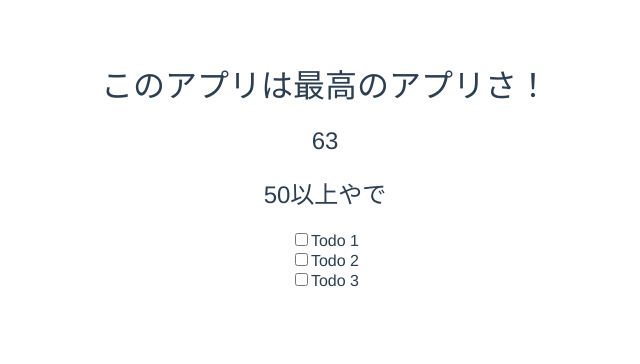
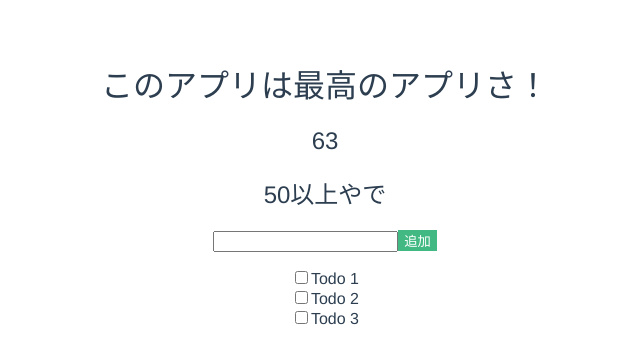
Before and after one commit to gatchan0807/vue-workshop-in-zigexn, a Vue app: page / in a window 1280 px wide. Shown: the top 364 px of the page, without its empty margins (315-955 px from the left). Built offline with nearby package versions, Linux system fonts and the light colour scheme.

Commit message:
フォームの追加とボタンのデザインの修正

```diff
--- a/src/components/HelloWorld.vue
+++ b/src/components/HelloWorld.vue
@@ -4,6 +4,11 @@
     <h2>{{ randomNumber }}</h2>
     <h2 v-if="randomNumber >= 50">50以上やで</h2>
     <h2 v-if="randomNumber < 50">50より小さいで</h2>
+
+    <form onsubmit="return false;">
+      <input type="text">
+      <button type="submit">追加</button>
+    </form>
 
     <ul>
       <li v-for="todo in todos" v-bind:key="todo.contents">
@@ -64,4 +69,10 @@ a {
 .done {
   text-decoration: line-through;
 }
+
+button {
+  background-color: #42b983;
+  color: #fff;
+  border: 0;
+}
 </style>
```
